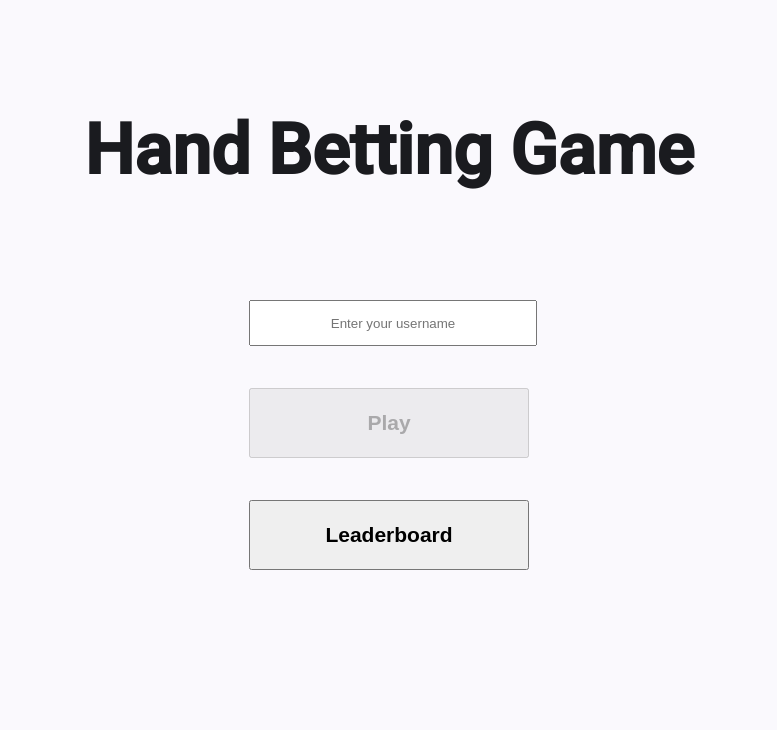
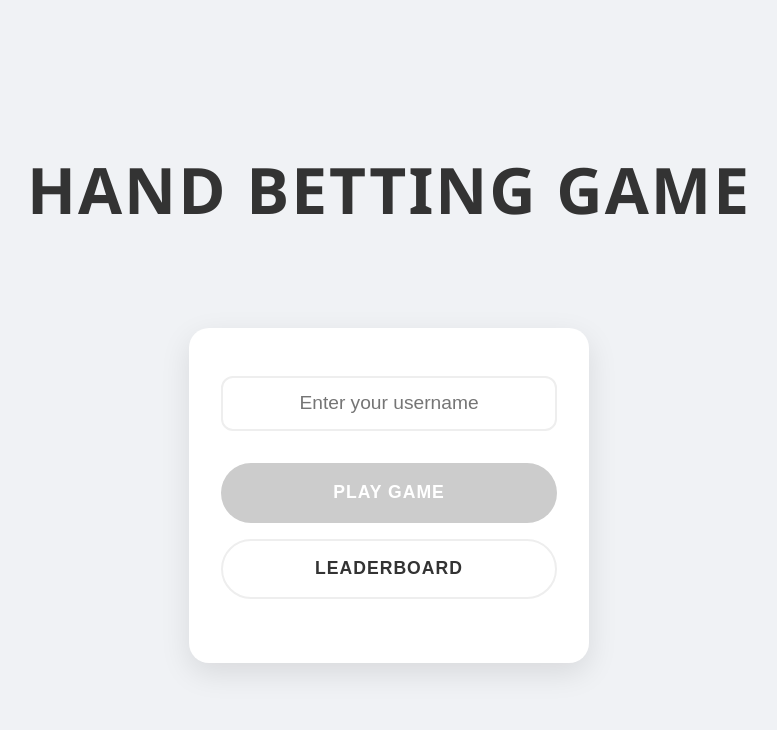
Before and after one commit to CodingSea/hand-betting-game-frontend, an Angular app: page / in a window 1280 px wide. Shown: the top 730 px of the page, without its empty margins (251-1028 px from the left). Built offline with nearby package versions, Linux system fonts and the light colour scheme.

Commit message:
improved the save to leaderboard from game over popup

```diff
--- a/src/app/game-board/game-board.ts
+++ b/src/app/game-board/game-board.ts
@@ -71,29 +71,27 @@ export class GameBoard implements OnInit
       {
         if (this.bet == "Higher")
         {
-          if (this.currentTileValue < 5)
+          if (this.currentTileValue < this.drawPile[i].currentValue)
           {
             this.drawPile[i].currentValue += 1;
             this.score += 1;
           }
-          else if (this.currentTileValue > 5)
+          else if (this.currentTileValue > this.drawPile[i].currentValue)
           {
             this.drawPile[i].currentValue -= 1;
             this.score -= 1;
           }
-
-          this.currentTileValue = this.drawPile[i].currentValue;
         }
-        else
+        else if(this.bet == "Lower")
         {
-          if (this.currentTileValue > 5)
+          if (this.currentTileValue > this.drawPile[i].currentValue)
           {
-            this.currentTileValue = 6;
+            this.drawPile[i].currentValue += 1;
             this.score += 1;
           }
-          else if (this.currentTileValue < 5)
+          else if (this.currentTileValue < this.drawPile[i].currentValue)
           {
-            this.currentTileValue = 4;
+            this.drawPile[i].currentValue -= 1;
             this.score -= 1;
           }
         }
@@ -101,7 +99,7 @@ export class GameBoard implements OnInit
     }
     else
     {
-      const val = Number(this.drawPile[i].value);
+      const val = Number(this.drawPile[i].currentValue);
 
       if (this.bet == "Higher")
       {
@@ -126,10 +124,9 @@ export class GameBoard implements OnInit
         }
       }
 
-      this.currentTileValue = Number(this.drawPile[i].value);
-
     }
 
+    this.currentTileValue = this.drawPile[i].currentValue;
     this.currentTile = this.drawPile[i];
     this.tileHistory.push(this.currentTile);
     this.discardPile.push(this.currentTile);
--- a/src/app/game-over/game-over.ts
+++ b/src/app/game-over/game-over.ts
@@ -25,15 +25,22 @@ export class GameOver implements OnInit
 
   }
 
-  saveScore()
+  async saveScore()
   {
-    this.playerService.addNewScore(this.data.username, this.data.score).subscribe({
-      next: (res) => console.log("added new player log", res),
-      error: (e) => console.log("error: ", e)
+    await this.playerService.addNewScore(this.data.username, this.data.score).subscribe({
+      next: (res) =>
+      {
+        console.log("added new player log", res);
+        this.dialogRef.close();
+        this.router.navigate([`/leaderboard`]);
+      },
+      error: (e) =>
+      {
+        console.log("error: ", e);
+        this.dialogRef.close();
+        this.router.navigate([`/`]);
+      }
     });
-
-    this.dialogRef.close();
-    this.router.navigate([`/leaderboard`]);
   }
 
   tryAgain()
--- a/src/app/landing-page/landing-page.css
+++ b/src/app/landing-page/landing-page.css
@@ -1,36 +1,102 @@
+/* Centered flex container for the landing screen */
+:host
+{
+    display: flex;
+    flex-direction: column;
+    justify-content: center;
+    align-items: center;
+    min-height: 100vh;
+    background-color: #f0f2f5;
+    font-family: 'Segoe UI', Roboto, Helvetica, Arial, sans-serif;
+}
+
 h1
 {
     text-align: center;
-    font-size: 5em;
-    margin-top: 2em;
+    font-size: 4rem;
+    color: #333;
+    margin-bottom: 1rem;
+    font-weight: 800;
+    text-transform: uppercase;
+    letter-spacing: 2px;
+    margin-bottom: 2em;
 }
 
+/* White card container matching the game board style */
 .buttonsContainer
 {
-    width: 20em;
-    margin: auto;
-    margin-top: 10em;
+    width: 90%;
+    max-width: 400px;
+    background: white;
+    padding: 3rem 2rem;
+    border-radius: 20px;
+    box-shadow: 0 10px 30px rgba(0, 0, 0, 0.1);
+    box-sizing: border-box;
+}
+
+input
+{
+    width: 100%;
+    height: 55px;
+    padding: 0 1rem;
+    text-align: center;
+    font-size: 1.2rem;
+    border: 2px solid #eee;
+    border-radius: 12px;
+    margin-bottom: 2rem;
+    box-sizing: border-box;
+    transition: border-color 0.3s ease;
+}
+
+input:focus
+{
+    outline: none;
+    border-color: #4CAF50;
 }
 
 button
 {
-    display: block;
-    margin-left: auto;
-    margin-right: auto;
-    margin-top: 2em;
-    padding: 1em;
+    width: 100%;
+    height: 60px;
+    margin-bottom: 1rem;
     font-weight: bold;
-    font-size: 1.5em;
-
-    width: 100%;
+    font-size: 1.1rem;
+    border: none;
+    border-radius: 50px;
+    cursor: pointer;
+    text-transform: uppercase;
+    letter-spacing: 1px;
+    transition: transform 0.1s, opacity 0.2s;
 }
 
-input
+/* Specific styling for the play action */
+button:first-of-type
 {
-    margin-left: auto;
-    margin-right: auto;
-    text-align: center;
-    width: 100%;
-    height: 3em;
-    display: block;
+    background-color: #4CAF50;
+    color: white;
 }
+
+/* Specific styling for navigation actions */
+button:last-of-type
+{
+    background-color: white;
+    color: #333;
+    border: 2px solid #eee;
+}
+
+button:hover:not(:disabled)
+{
+    opacity: 0.9;
+}
+
+button:active:not(:disabled)
+{
+    transform: scale(0.98);
+}
+
+/* Visual state for disabled inputs */
+button:disabled
+{
+    background-color: #ccc;
+    cursor: not-allowed;
+}
--- a/src/app/landing-page/landing-page.html
+++ b/src/app/landing-page/landing-page.html
@@ -1,8 +1,16 @@
 <h1>Hand Betting Game</h1>
 
 <div class="buttonsContainer">
+    <!-- Local template variable #username used for button validation -->
     <input type="text" #username (input)="0" placeholder="Enter your username">
 
-    <button (click)="play()" [disabled]="!username.value">Play</button>
-    <button [routerLink]="[`/leaderboard`]">Leaderboard</button>
+    <!-- Primary action triggers the play method -->
+    <button (click)="play()" [disabled]="!username.value">
+        Play Game
+    </button>
+
+    <!-- Secondary action navigates to the leaderboard route -->
+    <button [routerLink]="['/leaderboard']">
+        Leaderboard
+    </button>
 </div>
```
